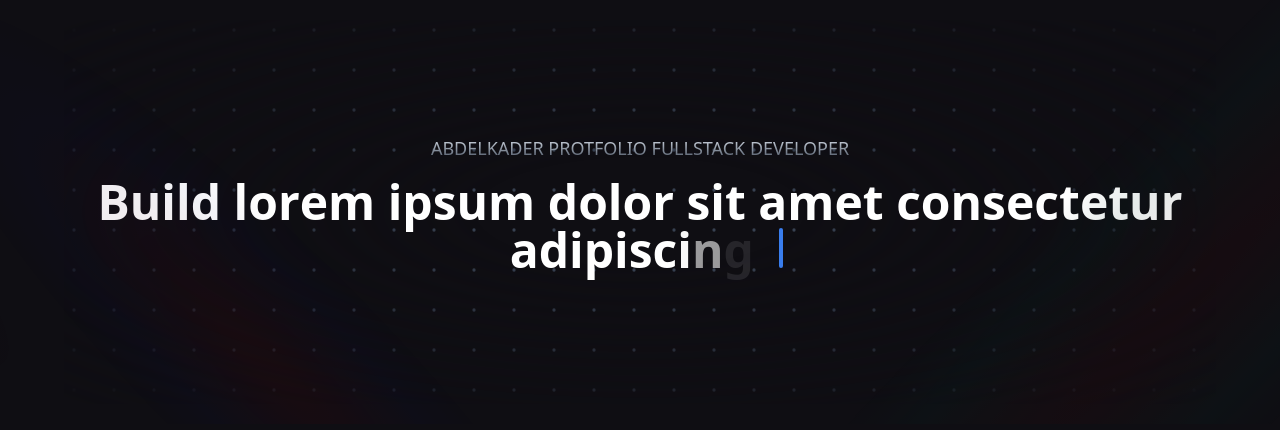
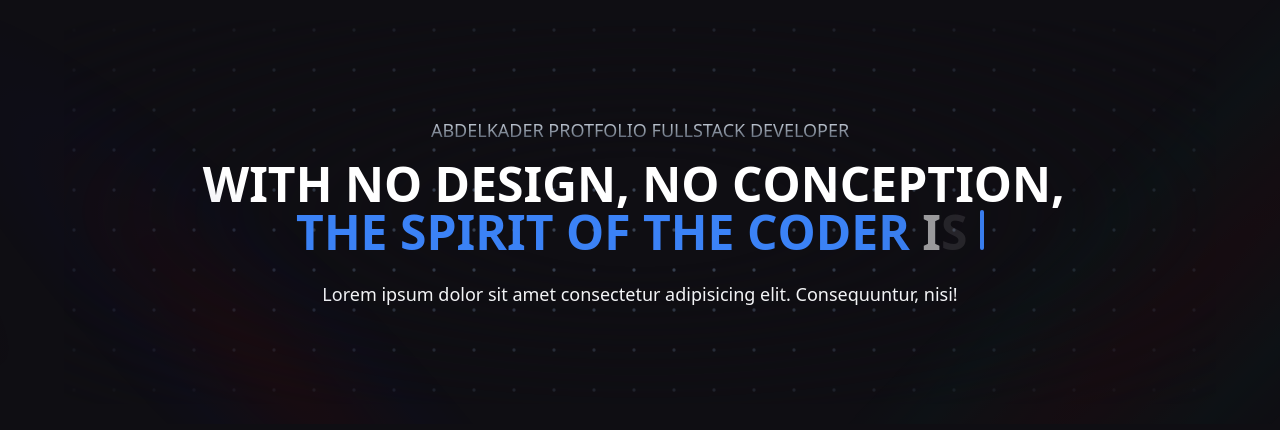
Before and after one commit to RyoDagg/next-portfolio, a Next.js app: page / in a window 1280 px wide. Shown: the top 430 px of the page. Built offline with nearby package versions, Linux system fonts and the light colour scheme.

Commit message:
Update Hero component text and enhance TypewriterEffect with new phrases

```diff
--- a/components/hero.tsx
+++ b/components/hero.tsx
@@ -8,21 +8,28 @@ const Hero = () => {
       <div className="h-96 w-full flex flex-col items-center justify-center relative">
         <Spotlight />
         <div className="flex flex-col items-center justify-center h-full p-8 text-center">
-          <h2 className="text-xl sm:text-lg uppercase font-medium bg-clip-text text-transparent bg-gradient-to-b from-blue-50 to-gray-700">
+          <h2 className="text-md sm:text-lg uppercase font-medium bg-clip-text text-transparent bg-gradient-to-b from-blue-50 to-gray-700">
             Abdelkader Protfolio Fullstack Developer
           </h2>
           <TypewriterEffect
-            className="my-4"
+            className="my-4 uppercase"
             words={[
               {
-                text: "Build lorem ipsum dolor sit amet consectetur adipiscing",
+                text: "With no design, no conception,",
               },
               {
-                text: "Aceternity.",
+                text: "the spirit of the coder",
                 className: "text-blue-500",
+              },
+              {
+                text: "is truly formless and free.",
               },
             ]}
           />
+          <p className="text-xs md:text-lg font-medium text-gray-100 mt-2">
+            Lorem ipsum dolor sit amet consectetur adipisicing elit.
+            Consequuntur, nisi!
+          </p>
         </div>
       </div>
     </DotBackground>
--- a/components/ui/typewriter-effect.tsx
+++ b/components/ui/typewriter-effect.tsx
@@ -49,7 +49,7 @@ export const TypewriterEffect = ({
       <motion.div ref={scope} className="inline">
         {wordsArray.map((word, idx) => {
           return (
-            <div key={`word-${idx}`} className="inline">
+            <div key={`word-${idx}`} className="inline-block">
               {word.text.map((char, index) => (
                 <motion.span
                   initial={{}}
@@ -158,8 +158,8 @@ export const TypewriterEffectSmooth = ({
             whiteSpace: "nowrap",
           }}
         >
-          {renderWords()}{" "}
-        </div>{" "}
+          {renderWords()}
+        </div>
       </motion.div>
       <motion.span
         initial={{
```
